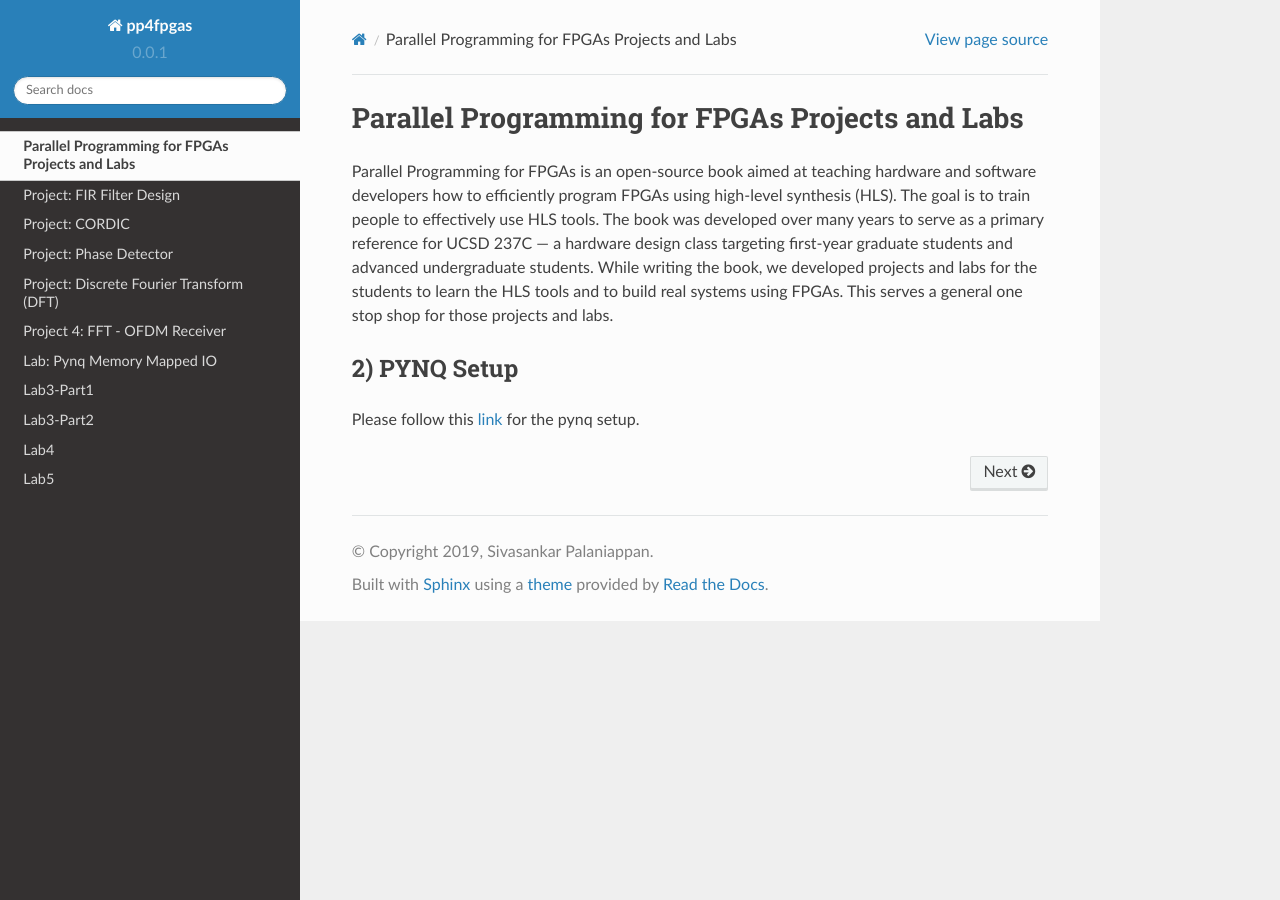
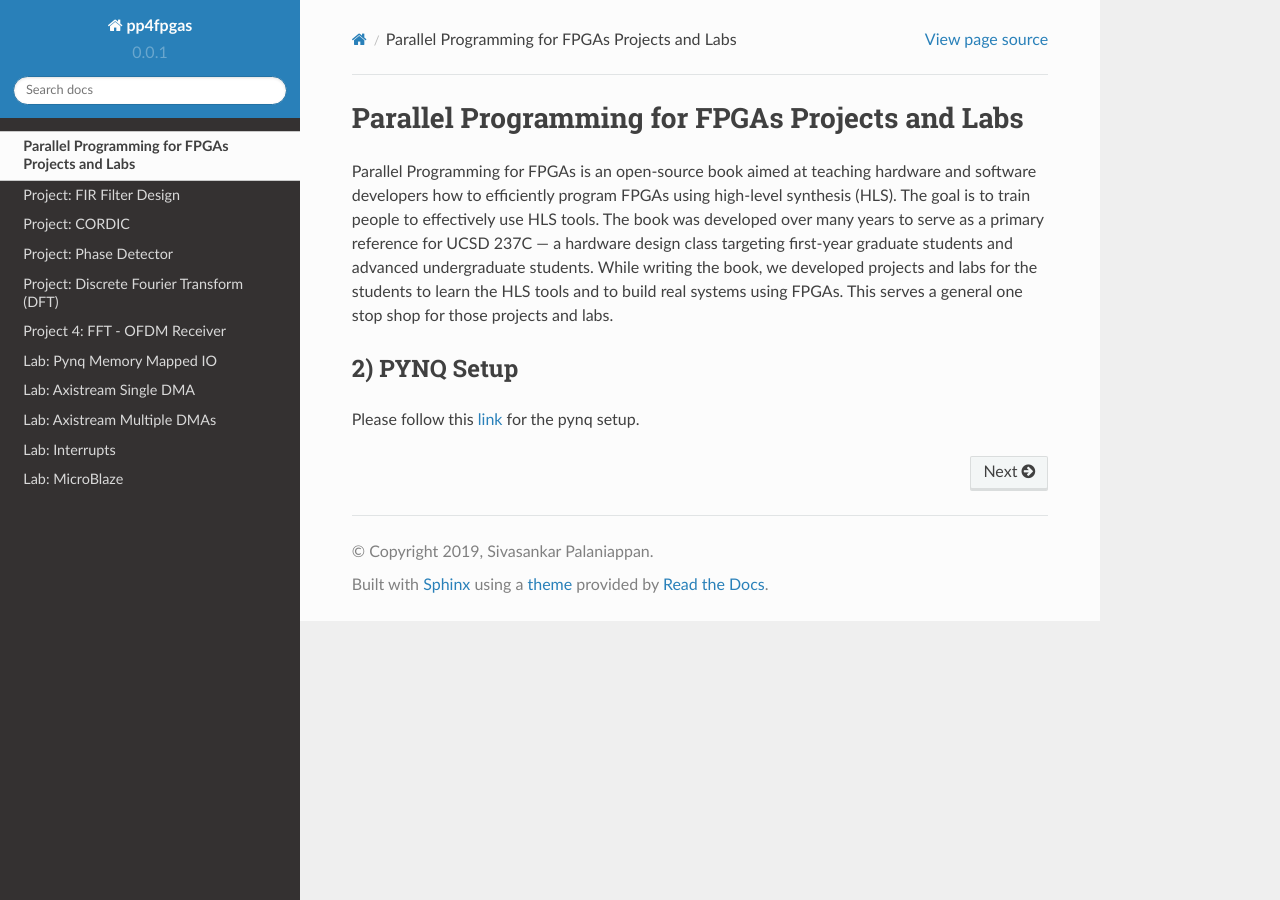
Before and after one commit to KastnerRG/Read_the_docs, a Sphinx documentation site: the page built from docs/index.rst, in a window 1280 px wide. Built offline with Sphinx 7.4.7 and the Read the Docs theme 2.0.0, drawn with Linux system fonts in a browser that asks for light colours.

Commit message:
More changes

```diff
--- a/docs/axidma.rst
+++ b/docs/axidma.rst
@@ -1,4 +1,4 @@
-Lab3-Part1
+Lab: Axistream Single DMA
 ===================
 
 Simple streaming Example
--- a/docs/axidma2.rst
+++ b/docs/axidma2.rst
@@ -1,4 +1,4 @@
-Lab3-Part2
+Lab: Axistream Multiple DMAs
 ===========
 
 Simple streaming Example with multiple inputs
--- a/docs/index.rst
+++ b/docs/index.rst
@@ -27,4 +27,4 @@ Please follow this `link <https://pynq.readthedocs.io/en/latest/getting_started/
    axidma
    axidma2
    pl-ps_interrupt
-   Lab5.ipynb
+   microblaze.ipynb
--- a/docs/pl-ps_interrupt.rst
+++ b/docs/pl-ps_interrupt.rst
@@ -1,4 +1,4 @@
-Lab4
+Lab: Interrupts
 ====================
 
 Interrupt Controller
```
Also changed, not shown: docs/microblaze.ipynb.
